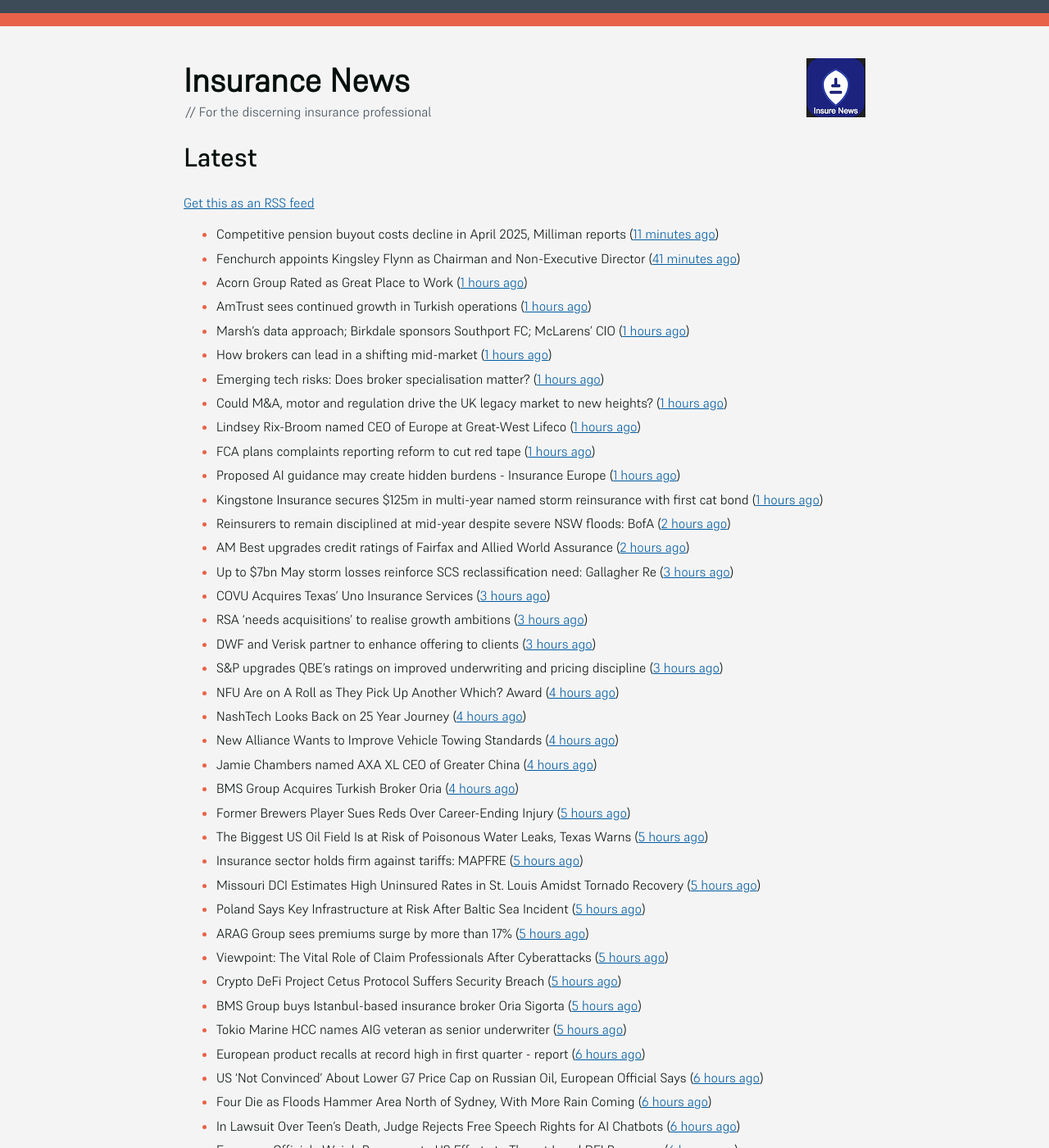
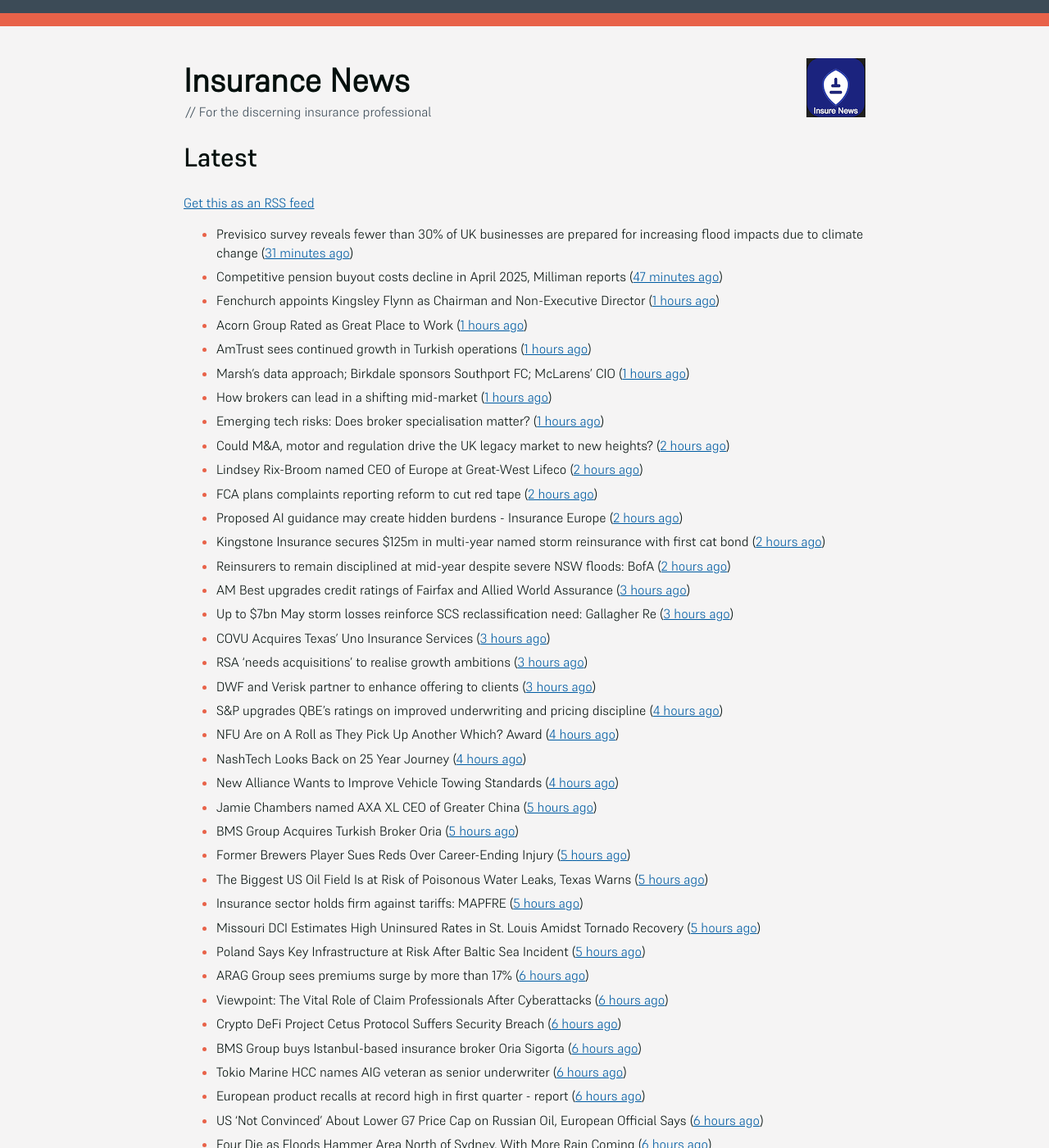
Before and after one commit to mat-0/feeds.thechels.uk, a Jekyll site: the page built from index.md, in a window 1280 px wide and 1400 px high. Shown: the whole window at 82% size. Built offline with Jekyll 4.4.1, drawn with Linux system fonts in a browser that asks for light colours; some of the changed text lies outside the part shown.

Commit message:
New Feed

```diff
--- a/index.md
+++ b/index.md
@@ -8,45 +8,46 @@ description: Latest Updates
 [Get this as an RSS feed](/feed.rss)
 
 <!-- news_marker starts -->
-- Competitive pension buyout costs decline in April 2025, Milliman reports ([11 minutes ago](https://www.reinsurancene.ws/competitive-pension-buyout-costs-decline-in-april-2025-milliman-reports/))
-- Fenchurch appoints Kingsley Flynn as Chairman and Non-Executive Director ([41 minutes ago](https://www.reinsurancene.ws/fenchurch-appoints-kingsley-flynn-as-chairman-and-non-executive-director/))
+- Previsico survey reveals fewer than 30% of UK businesses are prepared for increasing flood impacts due to climate change ([31 minutes ago](https://insurance-edge.net/2025/05/23/previsico-survey-reveals-fewer-than-30-of-uk-businesses-are-prepared-for-increasing-flood-impacts-due-to-climate-change/))
+- Competitive pension buyout costs decline in April 2025, Milliman reports ([47 minutes ago](https://www.reinsurancene.ws/competitive-pension-buyout-costs-decline-in-april-2025-milliman-reports/))
+- Fenchurch appoints Kingsley Flynn as Chairman and Non-Executive Director ([1 hours ago](https://www.reinsurancene.ws/fenchurch-appoints-kingsley-flynn-as-chairman-and-non-executive-director/))
 - Acorn Group Rated as Great Place to Work ([1 hours ago](https://insurance-edge.net/2025/05/23/acorn-group-rated-as-great-place-to-work/))
 - AmTrust sees continued growth in Turkish operations ([1 hours ago](https://www.reinsurancene.ws/amtrust-sees-continued-growth-in-turkish-operations/))
 - Marsh’s data approach; Birkdale sponsors Southport FC; McLarens’ CIO ([1 hours ago](https://www.postonline.co.uk/news/7957810/marsh%E2%80%99s-data-approach-birkdale-sponsors-southport-fc-mclarens%E2%80%99-cio))
 - How brokers can lead in a shifting mid-market ([1 hours ago](https://www.insurancebusinessmag.com/uk/news/breaking-news/how-brokers-can-lead-in-a-shifting-midmarket-536720.aspx))
 - Emerging tech risks: Does broker specialisation matter? ([1 hours ago](https://www.insurancebusinessmag.com/uk/news/technology/emerging-tech-risks-does-broker-specialisation-matter-536719.aspx))
-- Could M&A, motor and regulation drive the UK legacy market to new heights? ([1 hours ago](https://www.postonline.co.uk/reinsurance/7957816/could-ma-motor-and-regulation-drive-the-uk-legacy-market-to-new-heights))
-- Lindsey Rix-Broom named CEO of Europe at Great-West Lifeco ([1 hours ago](https://www.insurancebusinessmag.com/uk/news/life-insurance/lindsey-rixbroom-named-ceo-of-europe-at-greatwest-lifeco-536718.aspx))
-- FCA plans complaints reporting reform to cut red tape ([1 hours ago](https://www.insurancebusinessmag.com/uk/news/breaking-news/fca-plans-complaints-reporting-reform-to-cut-red-tape-536717.aspx))
-- Proposed AI guidance may create hidden burdens - Insurance Europe ([1 hours ago](https://www.insurancebusinessmag.com/uk/news/technology/proposed-ai-guidance-may-create-hidden-burdens--insurance-europe-536716.aspx))
-- Kingstone Insurance secures $125m in multi-year named storm reinsurance with first cat bond ([1 hours ago](https://www.reinsurancene.ws/kingstone-insurance-secures-125m-in-multi-year-named-storm-reinsurance-with-first-cat-bond/))
+- Could M&A, motor and regulation drive the UK legacy market to new heights? ([2 hours ago](https://www.postonline.co.uk/reinsurance/7957816/could-ma-motor-and-regulation-drive-the-uk-legacy-market-to-new-heights))
+- Lindsey Rix-Broom named CEO of Europe at Great-West Lifeco ([2 hours ago](https://www.insurancebusinessmag.com/uk/news/life-insurance/lindsey-rixbroom-named-ceo-of-europe-at-greatwest-lifeco-536718.aspx))
+- FCA plans complaints reporting reform to cut red tape ([2 hours ago](https://www.insurancebusinessmag.com/uk/news/breaking-news/fca-plans-complaints-reporting-reform-to-cut-red-tape-536717.aspx))
+- Proposed AI guidance may create hidden burdens - Insurance Europe ([2 hours ago](https://www.insurancebusinessmag.com/uk/news/technology/proposed-ai-guidance-may-create-hidden-burdens--insurance-europe-536716.aspx))
+- Kingstone Insurance secures $125m in multi-year named storm reinsurance with first cat bond ([2 hours ago](https://www.reinsurancene.ws/kingstone-insurance-secures-125m-in-multi-year-named-storm-reinsurance-with-first-cat-bond/))
 - Reinsurers to remain disciplined at mid-year despite severe NSW floods: BofA ([2 hours ago](https://www.reinsurancene.ws/reinsurers-to-remain-disciplined-at-mid-year-despite-severe-nsw-floods-bofa/))
-- AM Best upgrades credit ratings of Fairfax and Allied World Assurance ([2 hours ago](https://www.reinsurancene.ws/am-best-upgrades-credit-ratings-of-fairfax-and-allied-world-assurance/))
+- AM Best upgrades credit ratings of Fairfax and Allied World Assurance ([3 hours ago](https://www.reinsurancene.ws/am-best-upgrades-credit-ratings-of-fairfax-and-allied-world-assurance/))
 - Up to $7bn May storm losses reinforce SCS reclassification need: Gallagher Re ([3 hours ago](https://www.reinsurancene.ws/up-to-7bn-may-storm-losses-reinforce-scs-reclassification-need-gallagher-re/))
 - COVU Acquires Texas’ Uno Insurance Services ([3 hours ago](https://www.insurancejournal.com/news/southcentral/2025/05/23/824917.htm))
 - RSA ‘needs acquisitions’ to realise growth ambitions ([3 hours ago](https://www.postonline.co.uk/news/7957807/rsa-%E2%80%98needs-acquisitions%E2%80%99-to-realise-growth-ambitions))
 - DWF and Verisk partner to enhance offering to clients ([3 hours ago](https://www.postonline.co.uk/news/7957815/dwf-and-verisk-partner-to-enhance-offering-to-clients))
-- S&P upgrades QBE’s ratings on improved underwriting and pricing discipline ([3 hours ago](https://www.reinsurancene.ws/sp-upgrades-qbes-ratings-on-improved-underwriting-and-pricing-discipline/))
+- S&P upgrades QBE’s ratings on improved underwriting and pricing discipline ([4 hours ago](https://www.reinsurancene.ws/sp-upgrades-qbes-ratings-on-improved-underwriting-and-pricing-discipline/))
 - NFU Are on A Roll as They Pick Up Another Which? Award ([4 hours ago](https://insurance-edge.net/2025/05/23/nfu-are-on-a-roll-as-they-pick-up-another-which-award/))
 - NashTech Looks Back on 25 Year Journey ([4 hours ago](https://insurance-edge.net/2025/05/23/nashtech-looks-back-on-25-year-journey/))
 - New Alliance Wants to Improve Vehicle Towing Standards ([4 hours ago](https://insurance-edge.net/2025/05/23/new-alliance-wants-to-improve-vehicle-towing-standards/))
-- Jamie Chambers named AXA XL CEO of Greater China ([4 hours ago](https://www.reinsurancene.ws/jamie-chambers-named-axa-xl-ceo-of-greater-china/))
-- BMS Group Acquires Turkish Broker Oria ([4 hours ago](https://www.insurancejournal.com/news/international/2025/05/23/824941.htm))
+- Jamie Chambers named AXA XL CEO of Greater China ([5 hours ago](https://www.reinsurancene.ws/jamie-chambers-named-axa-xl-ceo-of-greater-china/))
+- BMS Group Acquires Turkish Broker Oria ([5 hours ago](https://www.insurancejournal.com/news/international/2025/05/23/824941.htm))
 - Former Brewers Player Sues Reds Over Career-Ending Injury ([5 hours ago](https://www.insurancejournal.com/news/midwest/2025/05/23/824903.htm))
 - The Biggest US Oil Field Is at Risk of Poisonous Water Leaks, Texas Warns ([5 hours ago](https://www.insurancejournal.com/news/southcentral/2025/05/23/824907.htm))
 - Insurance sector holds firm against tariffs: MAPFRE ([5 hours ago](https://www.reinsurancene.ws/insurance-sector-holds-firm-against-tariffs-mapfre/))
 - Missouri DCI Estimates High Uninsured Rates in St. Louis Amidst Tornado Recovery ([5 hours ago](https://www.insurancejournal.com/news/midwest/2025/05/23/824913.htm))
 - Poland Says Key Infrastructure at Risk After Baltic Sea Incident ([5 hours ago](https://www.insurancejournal.com/news/international/2025/05/23/824938.htm))
-- ARAG Group sees premiums surge by more than 17% ([5 hours ago](https://www.insurancebusinessmag.com/uk/news/breaking-news/arag-group-sees-premiums-surge-by-more-than-17-536693.aspx))
-- Viewpoint: The Vital Role of Claim Professionals After Cyberattacks ([5 hours ago](https://www.insurancejournal.com/news/national/2025/05/23/824781.htm))
-- Crypto DeFi Project Cetus Protocol Suffers Security Breach ([5 hours ago](https://www.insurancejournal.com/news/international/2025/05/23/824934.htm))
-- BMS Group buys Istanbul-based insurance broker Oria Sigorta ([5 hours ago](https://www.insurancebusinessmag.com/uk/news/breaking-news/bms-group-buys-istanbulbased-insurance-broker-oria-sigorta-536691.aspx))
-- Tokio Marine HCC names AIG veteran as senior underwriter ([5 hours ago](https://www.insurancebusinessmag.com/uk/news/professional-liability/tokio-marine-hcc-names-aig-veteran-as-senior-underwriter-536690.aspx))
+- ARAG Group sees premiums surge by more than 17% ([6 hours ago](https://www.insurancebusinessmag.com/uk/news/breaking-news/arag-group-sees-premiums-surge-by-more-than-17-536693.aspx))
+- Viewpoint: The Vital Role of Claim Professionals After Cyberattacks ([6 hours ago](https://www.insurancejournal.com/news/national/2025/05/23/824781.htm))
+- Crypto DeFi Project Cetus Protocol Suffers Security Breach ([6 hours ago](https://www.insurancejournal.com/news/international/2025/05/23/824934.htm))
+- BMS Group buys Istanbul-based insurance broker Oria Sigorta ([6 hours ago](https://www.insurancebusinessmag.com/uk/news/breaking-news/bms-group-buys-istanbulbased-insurance-broker-oria-sigorta-536691.aspx))
+- Tokio Marine HCC names AIG veteran as senior underwriter ([6 hours ago](https://www.insurancebusinessmag.com/uk/news/professional-liability/tokio-marine-hcc-names-aig-veteran-as-senior-underwriter-536690.aspx))
 - European product recalls at record high in first quarter - report ([6 hours ago](https://www.insurancebusinessmag.com/uk/news/breaking-news/european-product-recalls-at-record-high-in-first-quarter--report-536689.aspx))
 - US ‘Not Convinced’ About Lower G7 Price Cap on Russian Oil, European Official Says ([6 hours ago](https://www.insurancejournal.com/news/international/2025/05/23/824931.htm))
 - Four Die as Floods Hammer Area North of Sydney, With More Rain Coming ([6 hours ago](https://www.insurancejournal.com/news/international/2025/05/23/824927.htm))
-- In Lawsuit Over Teen’s Death, Judge Rejects Free Speech Rights for AI Chatbots ([6 hours ago](https://www.insurancejournal.com/news/national/2025/05/23/824758.htm))
-- European Officials Weigh Response to US Efforts to Thwart Local DEI Programs ([6 hours ago](https://www.insurancejournal.com/news/international/2025/05/23/824762.htm))
+- In Lawsuit Over Teen’s Death, Judge Rejects Free Speech Rights for AI Chatbots ([7 hours ago](https://www.insurancejournal.com/news/national/2025/05/23/824758.htm))
+- European Officials Weigh Response to US Efforts to Thwart Local DEI Programs ([7 hours ago](https://www.insurancejournal.com/news/international/2025/05/23/824762.htm))
 - ‘Big Beautiful’ Tax Breaks for Insurance Agents in Bill Passed by House, Says Big I ([7 hours ago](https://www.insurancejournal.com/news/national/2025/05/23/824883.htm))
 - Underwriters of the Future Are Constant Partners With Agents, Carrier Exec Says ([7 hours ago](https://www.insurancejournal.com/news/national/2025/05/23/824719.htm))
 - Georgia Tort Reform Law Means New Hurdles for Injured People and Attorneys ([7 hours ago](https://www.insurancejournal.com/news/southeast/2025/05/23/824861.htm))
@@ -98,8 +98,8 @@ description: Latest Updates
 - Verizon-Frontier deal gets green light after ending DEI commitments ([1 days ago](https://www.insurancebusinessmag.com/uk/business-strategy/verizonfrontier-deal-gets-green-light-after-ending-dei-commitments-536482.aspx))
 - Quandri Appoints Patrick Mulroy as Head of Strategy and Partnerships to Spearhead North American Expansion ([1 days ago](https://www.insurtechinsights.com/quandri-appoints-patrick-mulroy-as-head-of-strategy-and-partnerships-to-spearhead-north-american-expansion/))
 - Parametrix Launches Embedded Insurance Coverage for Endpoint Failures via Leading EDR Providers ([1 days ago](https://www.insurtechinsights.com/parametrix-launches-embedded-insurance-coverage-for-endpoint-failures-via-leading-edr-providers/))
-- MGAA looking at increasing Lloyd’s syndicate membership ([1 days ago](https://www.postonline.co.uk/news/7957794/mgaa-looking-at-increasing-lloyd%E2%80%99s-syndicate-membership))
-- Insurers must stay ‘live’ to broker tech capability ([1 days ago](https://www.postonline.co.uk/broker/7957792/insurers-must-stay-%E2%80%98live%E2%80%99-to-broker-tech-capability))
+- MGAA looking at increasing Lloyd’s syndicate membership ([2 days ago](https://www.postonline.co.uk/news/7957794/mgaa-looking-at-increasing-lloyd%E2%80%99s-syndicate-membership))
+- Insurers must stay ‘live’ to broker tech capability ([2 days ago](https://www.postonline.co.uk/broker/7957792/insurers-must-stay-%E2%80%98live%E2%80%99-to-broker-tech-capability))
 - Only 1 in 100 insurers say Claims-Finance Collaboration is “highly effective” ([2 days ago](https://ifamagazine.com/only-1-in-100-insurers-say-claims-finance-collaboration-is-highly-effective/))
 - Shortlists revealed for Best Insurance Employer categories for 2025 BIAs ([2 days ago](https://www.postonline.co.uk/broker/7957793/shortlists-revealed-for-best-insurance-employer-categories-for-2025-bias))
 - Data, data, data: MGAs play a key role in better market performance ([2 days ago](https://www.insurancebusinessmag.com/uk/news/columns/data-data-data-mgas-play-a-key-role-in-better-market-performance-536399.aspx))
@@ -127,7 +127,7 @@ description: Latest Updates
 - Ageas to keep Esure and Saga brands ([3 days ago](https://www.postonline.co.uk/news/7957788/ageas-to-keep-esure-and-saga-brands))
 - Aviva targets midmarket with updated multinational proposition ([3 days ago](https://www.postonline.co.uk/broker/7957787/aviva-targets-midmarket-with-updated-multinational-proposition))
 - Industry reaction to the Law Comission’s will reform report ([4 days ago](https://ifamagazine.com/industry-reaction-to-the-law-comissions-will-reform-report/))
-- Relm Explains How Insurance is the Backbone For Pushing the Boundaries of Innovation ([5 days ago](https://thefintechtimes.com/relm-explains-how-insurance-is-the-backbone-for-pushing-the-boundaries-of-innovation/))
+- Relm Explains How Insurance is the Backbone For Pushing the Boundaries of Innovation ([6 days ago](https://thefintechtimes.com/relm-explains-how-insurance-is-the-backbone-for-pushing-the-boundaries-of-innovation/))
 - Rosemount Financial Solutions (IFA) announces 4C Platform partnership to support private medical insurance advice ([9 days ago](https://ifamagazine.com/rosemount-financial-solutions-ifa-announces-4c-platform-partnership-to-support-private-medical-insurance-advice/))
 - Seventy-two per cent of new absentees under group income protection policies returned to work during 2024 ([10 days ago](https://ifamagazine.com/seventy-two-per-cent-of-new-absentees-under-group-income-protection-policies-returned-to-work-during-2024/))
 - IHC Set to Launch AI-Driven Reinsurance Platform in the Gulf Region ([12 days ago](https://thefintechtimes.com/ihc-set-to-launch-ai-driven-reinsurance-platform/))
```
Also changed, not shown: other parts of index.md (+7 -8 lines).
